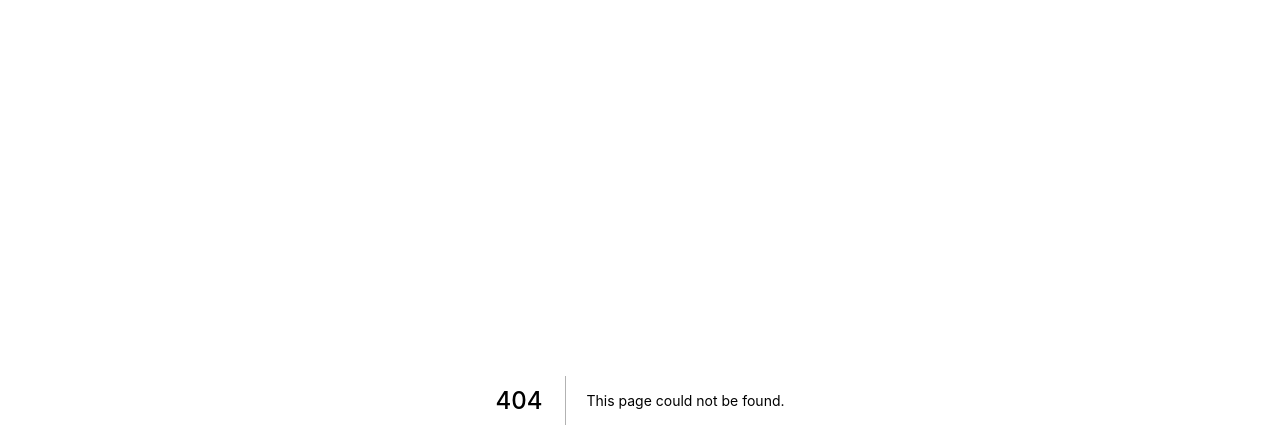
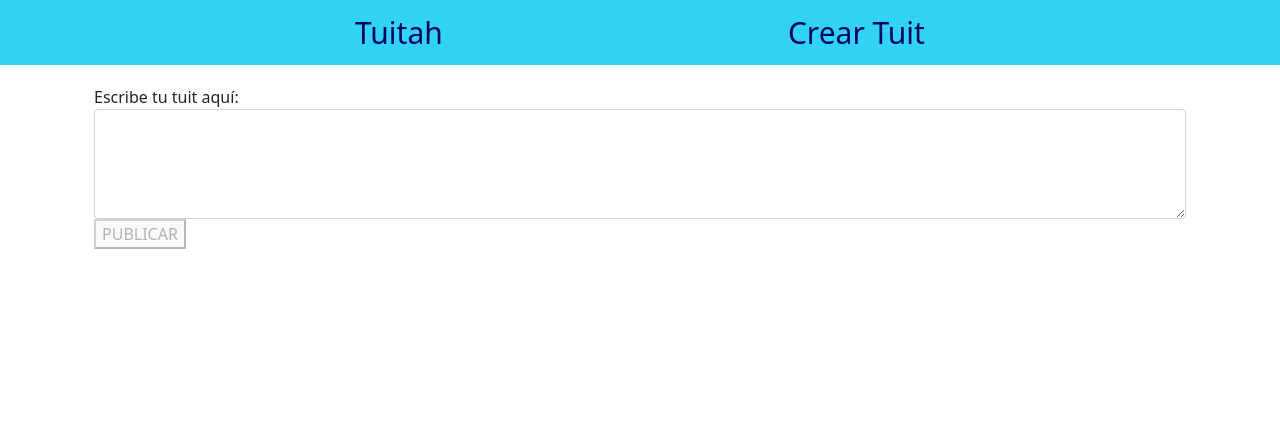
Before and after one commit to DavidLlobet/W08CH02-dante-davidllobet-Front, a Next.js app: page /createTuit in a window 1280 px wide. Before the commit this address had no page. Shown: the top 448 px of the page. Built offline with nearby package versions, Linux system fonts and the light colour scheme.

Commit message:
Create createTuit page again to fix error with upper case

```diff
--- /dev/null
+++ b/pages/createTuit.js
@@ -0,0 +1,15 @@
+import CreateForm from "@/components/CreateForm/CreateForm";
+import Header from "@/components/Header/Header";
+
+function CreateTuit() {
+  return (
+    <>
+      <Header />
+      <div className="container">
+        <CreateForm />
+      </div>
+    </>
+  );
+}
+
+export default CreateTuit;
```
